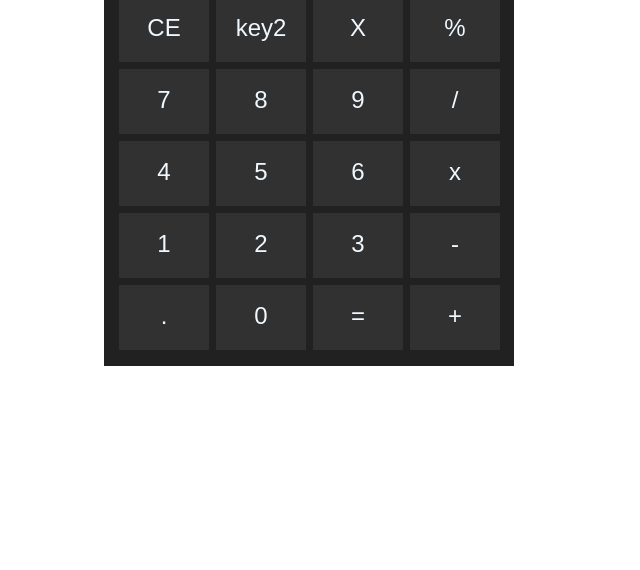
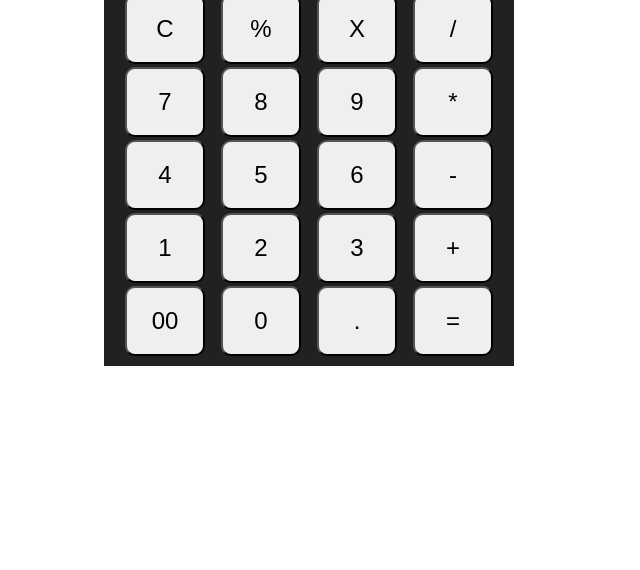
Before and after one commit to ajaysaini3078/Java-programs, a plain HTML site: page index.html in a window 1280 px wide. Shown: the part 230-800 px from the top of the page, without its empty margins (331-971 px from the left). Drawn offline with Linux system fonts and the light colour scheme.

Commit message:
change html of calculator

```diff
--- a/calculator_Style.css
+++ b/calculator_Style.css
@@ -8,7 +8,7 @@ body{
 }
 
 #container{
-    display:inline;
+
     background-color: #212121;
     margin-top: 10%;
     width: 400px;
@@ -21,21 +21,16 @@ body{
     padding: 2px;
     font-size: xx-large;
     background-color: aliceblue;
+
+}
+#keypad_field div{
     display: flex;
-    justify-content: right;
-    align-items: end;
+    justify-content: space-evenly;
+    height: 70px;
+    margin-top: 3px;
 }
-#keypad_field{
-    padding: 10px;
-    display: grid;
-    grid-template-columns: repeat(4, 90px);
-    grid-auto-rows: 65px;
-    gap: 7px;
+#keypad_field div button{
+    width: 80px;
+    border-radius: 10px;
+    font-size: x-large;
 }
-#keypad_field div {
-    background-color: #313131;
-    color: aliceblue;
-    font-size: x-large;
-    text-align: center;
-    padding: 17px;
-}
--- a/calculator_script.js
+++ b/calculator_script.js
@@ -1,10 +1,2 @@
-// function Click(e){
-//     console.log("hello");
-// }
-
-const Value1 = document.getElementById('keypad_field');
-Value1.addEventListener('click', function(e){
-    val =
-
-    console.log(val);
-})
+let string = ''
+let buttons = document.querySelectorAll('.buttons')
--- a/index.html
+++ b/index.html
@@ -8,30 +8,40 @@
 </head>
 <body>
     <div id="container">
-        <div class="output_field">
-            this is ouptut
+        <div >
+            <input type="text" class="output_field">
         </div>
         <div id="keypad_field">
-            <div class="Clear" value="" onclick="">CE</div>
-            <div class="key2" value="" onclick="">key2</div>
-            <div class="Cross" value="" onclick="">X</div>
-            <div class="Modual" value="" onclick="">%</div>
-            <div class="Seven" value="" onclick="">7</div>
-            <div class="Eight" value="" onclick="">8</div>
-            <div class="Nine" value=""  onclick="">9</div>
-            <div class="Divison" value="" onclick="">/</div>
-            <div class="Four" value="" onclick="">4</div>
-            <div class="Five" value="" onclick="">5</div>
-            <div class="Six" value="" onclick="">6</div>
-            <div class="Multipal" value="" onclick="">x</div>
-            <div class="One" value="" onclick="">1</div>
-            <div class="Two" value="" onclick="">2</div>
-            <div class="Three" value="" onclick="">3</div>
-            <div class="Divide" value="" onclick="">-</div>
-            <div class="Dot" value="" onclick="">.</div>
-            <div class="Zero" value="" onclick="">0</div>
-            <div class="Equal" value="" onclick="">=</div>
-            <div class="Add" value="" onclick="">+</div>
+            <div class="row">
+                <button class="button">C</button>
+                <button class="button">%</button>
+                <button class="button">X</button>
+                <button class="button">/</button>
+            </div>
+                <div class="row">
+                    <button class="button">7</button>
+                    <button class="button">8</button>
+                    <button class="button">9</button>
+                    <button class="button">*</button>
+                </div>
+                <div class="row">
+                    <button class="button">4</button>
+                    <button class="button">5</button>
+                    <button class="button">6</button>
+                    <button class="button">-</button>
+                </div>
+                <div class="row">
+                    <button class="button">1</button>
+                    <button class="button">2</button>
+                    <button class="button">3</button>
+                    <button class="button">+</button>
+                </div>
+                <div class="row">
+                    <button class="button">00</button>
+                    <button class="button">0</button>
+                    <button class="button">.</button>
+                    <button class="button">=</button>
+                </div>
         </div>
     </div>
 
```
